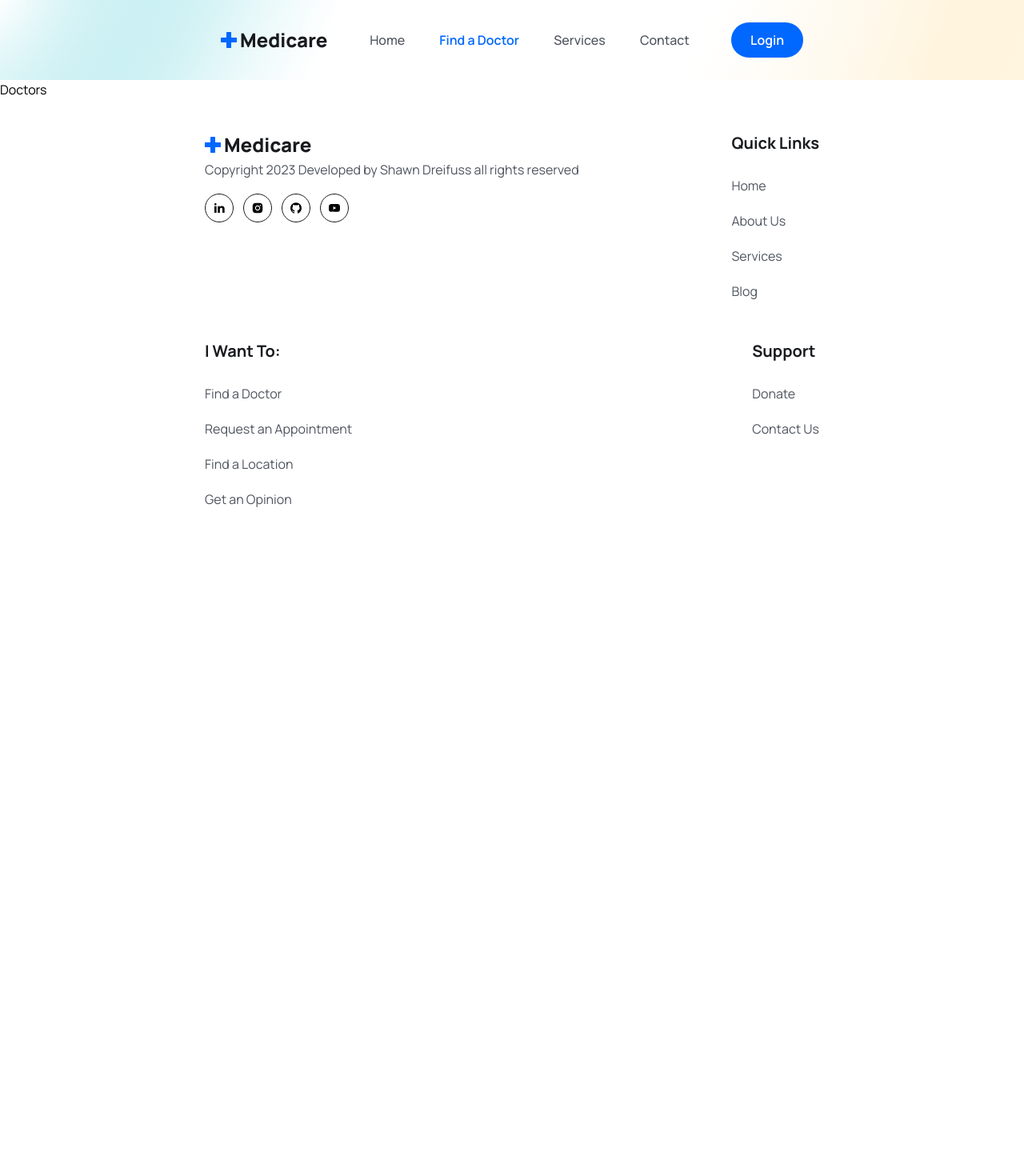
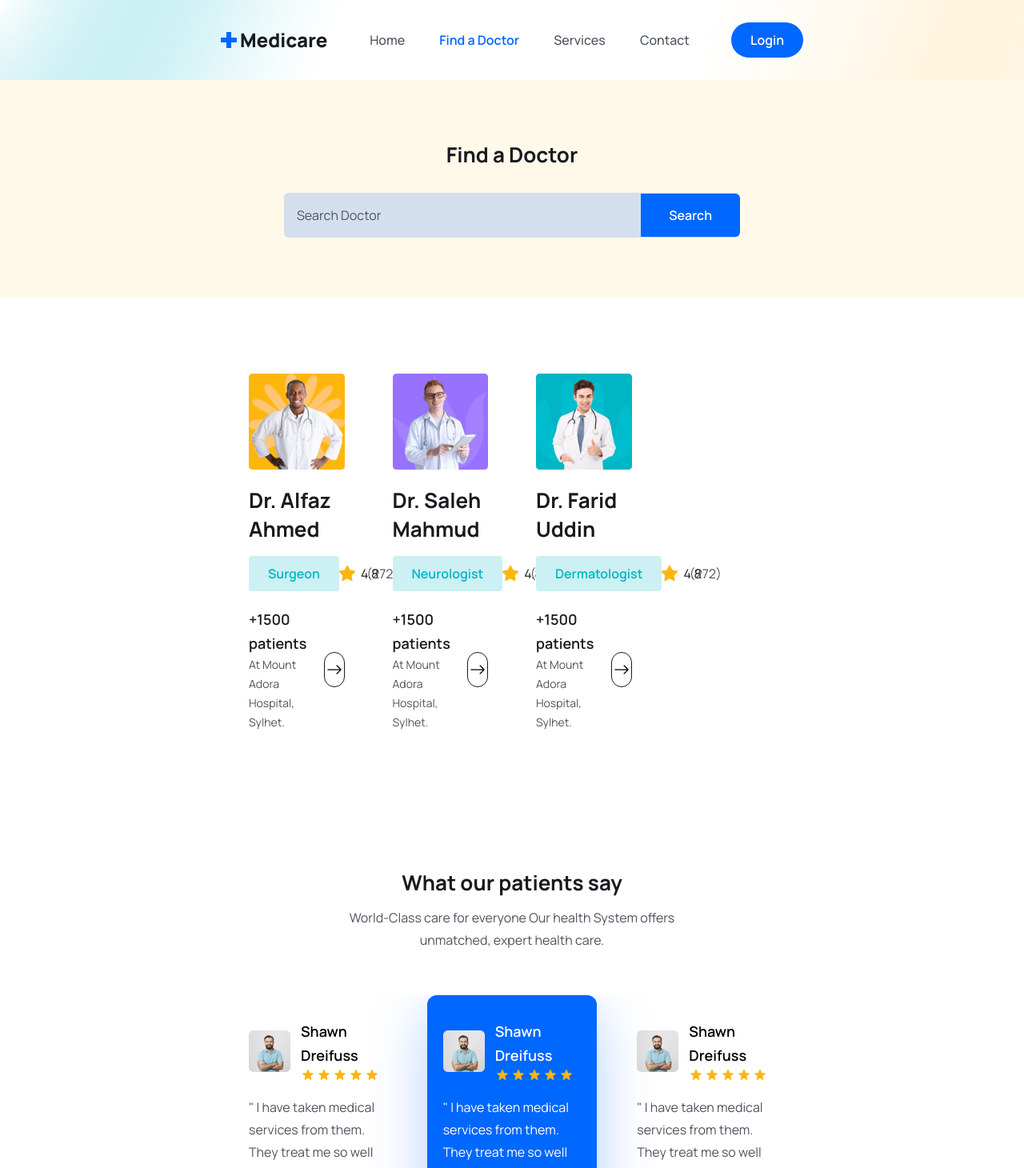
Before and after one commit to shawndreifuss/appointment-booking-app, a React (Vite) app in the folder client/: page /doctors in a window 1280 px wide. Shown: the top 1460 px of the page at 80% size. Before the commit the page ends 800 px from the top, so only its background shows below. Built offline with nearby package versions, Linux system fonts and the light colour scheme.

Commit message:
find doctors jsx page complete

```diff
--- a/client/src/pages/Doctors/Doctors.jsx
+++ b/client/src/pages/Doctors/Doctors.jsx
@@ -1,9 +1,49 @@
-
+import DoctorCard from '../../components/Doctors/DoctorCard'
+import { doctors } from '../../assets/data/doctors'
+import Testimonial from '../../components/Testimonial';
 
 const Doctors = () => {
   return (
-    <div>Doctors</div>
-  )
+    <>
+      <section className="bg-[#fff9ea]">
+        <div className="container text-center lg:pl-64 lg:pr-64">
+          <h2 className="heading">Find a Doctor</h2>
+          <div className="max-w-[570px] mt-[30px] mx-auto bg-[#0066ff2C] rounded-md flex items-center justify-between">
+            <input
+              type="search"
+              className="py-4 pl-4 pr-2 bg-transparent w-full focus:outline-none cursor-auto placeholder:text-textColor"
+              placeholder="Search Doctor"
+            />
+            <button className="btn mt-0 rounded-[0px] rounded-r-md">
+              Search
+            </button>
+          </div>
+        </div>
+      </section>
+
+      <section>
+        <div className="container lg:pl-64 lg:pr-64">
+        <div className="grid grid-cols-1 sm:grid-cols-2 md:grid-cols-3 lg:grid-cols-4 gap-5 ">
+      {doctors.map((doctor) =>
+        <DoctorCard key={doctor.id} doctor={doctor}  />
+      )}
+    </div>
+        </div>
+      </section>
+      <section>
+        <div className="container lg:pr-64 lg:pl-64">
+        <div className="xl:w-[470px] mx-auto ">
+            <h2 className="heading text-center">What our patients say</h2>
+            <p className="text__para text-center">
+              World-Class care for everyone Our health System offers unmatched,
+              expert health care.
+            </p>
+          </div>
+          <Testimonial />
+        </div>
+      </section>
+    </>
+  );
 }
 
 export default Doctors
--- a/client/src/pages/Services.jsx
+++ b/client/src/pages/Services.jsx
@@ -1,8 +1,19 @@
+import { services } from "../assets/data/services"
+import ServiceCard from "../components/Services/ServiceCard"
 
 
 const Services = () => {
   return (
-    <div>Services</div>
+
+    <section>
+      <div className="container lg:pr-64 lg:pl-64">
+      <div className=" grid grid-cols-1 md:grid-cols-2 lg:grid-cols-3 gap-5 lg:gap-[30px] ">
+      {services.map((item, index) => (
+        <ServiceCard item={item} index={index} key={index} />
+      ))}
+    </div>
+      </div>
+    </section>
   )
 }
 
```
